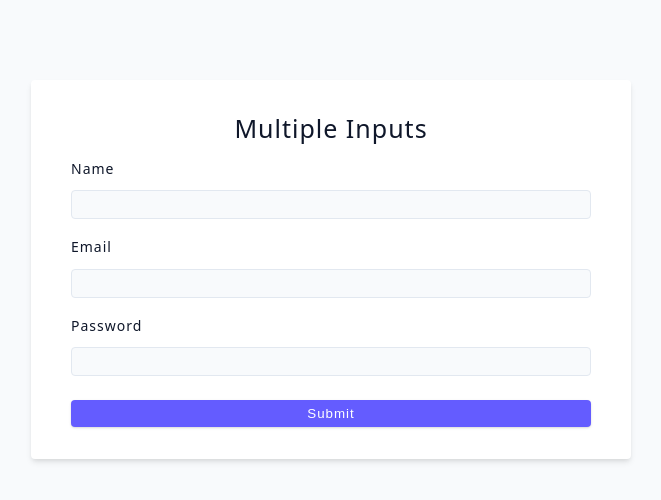
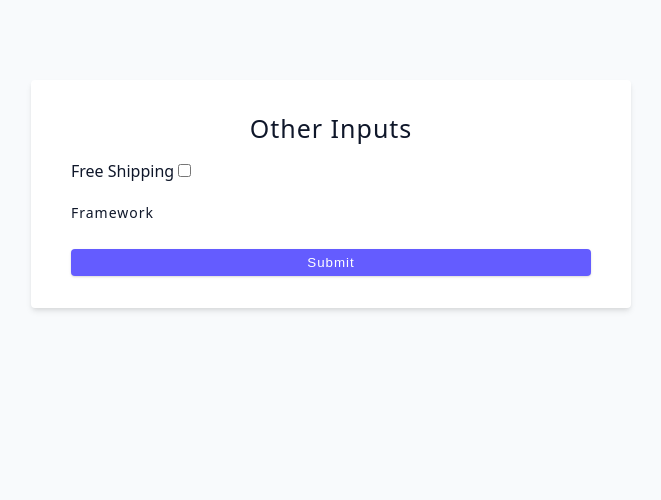
Before and after one commit to smajaas/Advanced-react, a React (Vite) app: page / in a window 1280 px wide. Shown: the top 500 px of the page, without its empty margins (309-970 px from the left). Built offline with nearby package versions, Linux system fonts and the light colour scheme; the HTML template or start-up script is replaced by a standard one.

Commit message:
checkbox input

```diff
--- a/src/App.jsx
+++ b/src/App.jsx
@@ -1,4 +1,4 @@
-import Final from './react-projects/06-forms/final/03-multiple-inputs';
+import Final from './react-projects/06-forms/final/04-other-inputs';
 
 function App() {
   return (
--- a/src/react-projects/06-forms/final/04-other-inputs.jsx
+++ b/src/react-projects/06-forms/final/04-other-inputs.jsx
@@ -1,6 +1,12 @@
 import { useState } from 'react';
 const frameworks = ['react', 'angular', 'vue', 'svelte'];
 const OtherInputs = () => {
+  const [shipping, setShipping] = useState(false);
+
+  const handleShipping = (e) => {
+    console.log(e.target.checked);
+    setShipping(e.target.checked);
+  };
   return (
     <div>
       <form className='form'>
@@ -8,6 +14,13 @@ const OtherInputs = () => {
         {/* name */}
         <div className='form-row' style={{ textAlign: 'left' }}>
           <label htmlFor='shipping'> Free Shipping </label>
+          <input
+            type='checkbox'
+            name='shipping'
+            id='shipping'
+            checked={shipping}
+            onChange={handleShipping}
+          />
         </div>
         <div className='form-row' style={{ textAlign: 'left' }}>
           <label htmlFor='framework' className='form-label'>
```
